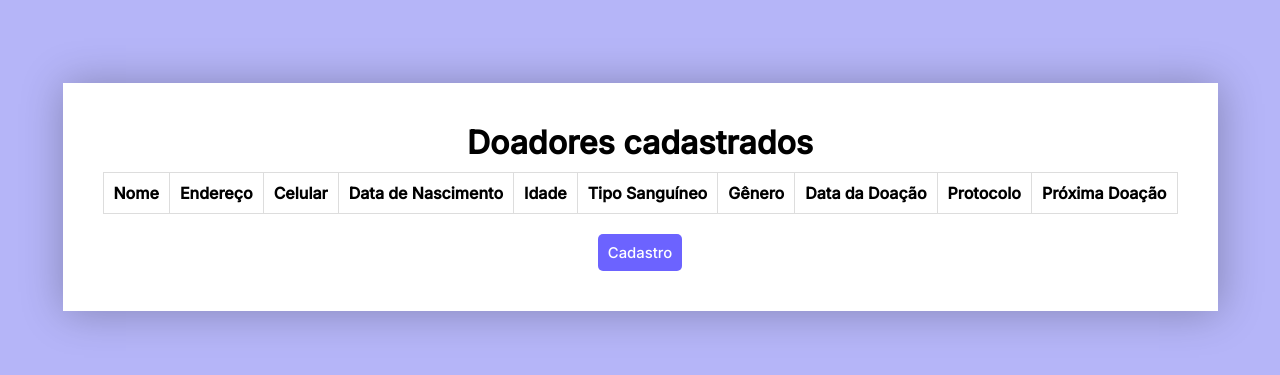
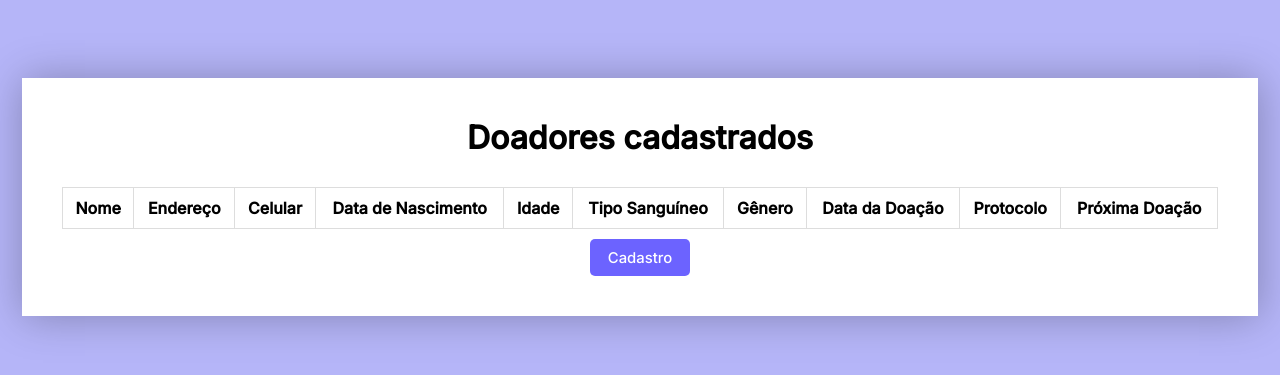
Before and after one commit to LeroFelipe/Cadastro-doadores, a plain HTML site: page tabela.html in a window 1280 px wide. Shown: the part 203-578 px from the top of the page. Drawn offline with Linux system fonts and the light colour scheme; no server answers.

Commit message:
Correção no comportamento da tabela referente ao tamanho da tela

```diff
--- a/assets/css/style.css
+++ b/assets/css/style.css
@@ -199,22 +199,24 @@ form{
     background-color: #6b63fff1;
 }
 
-.tabela{
-    display: flex;
-    flex-direction: column;
-    align-items: center;
-    padding: 40px;
-    background-color: #fff;
-    box-shadow: 1px 1px 40px #00000046;
-}
-
-.tabela-container{
-    margin: 10px 0 10px;
-}
 
 table{
     width: 100%;
     border-collapse: collapse;
+}
+
+.tabela{
+    padding: 40px;
+    background-color: #fff;
+    box-shadow: 1px 1px 40px #00000046;
+    overflow-x: auto;
+}
+
+.tabela .title{
+    white-space: nowrap;
+    text-align: center;
+    padding-bottom: 30px;
+    min-width: 1156px;
 }
 
 th, td {
@@ -228,8 +230,14 @@ th, td {
     margin: 3px;
 }
 
+.botao-cadastro{
+    display: flex;
+    justify-content: center;
+    min-width: 1156px;
+}
+
 .botao-cadastro button {
-    width: 100%;
+    width: 100px;
     margin-top: 10px;
     border: none;
     background-color: #6c63ff;
```
Also changed, not shown: servidor/servidor.js (+5 -5 lines).
